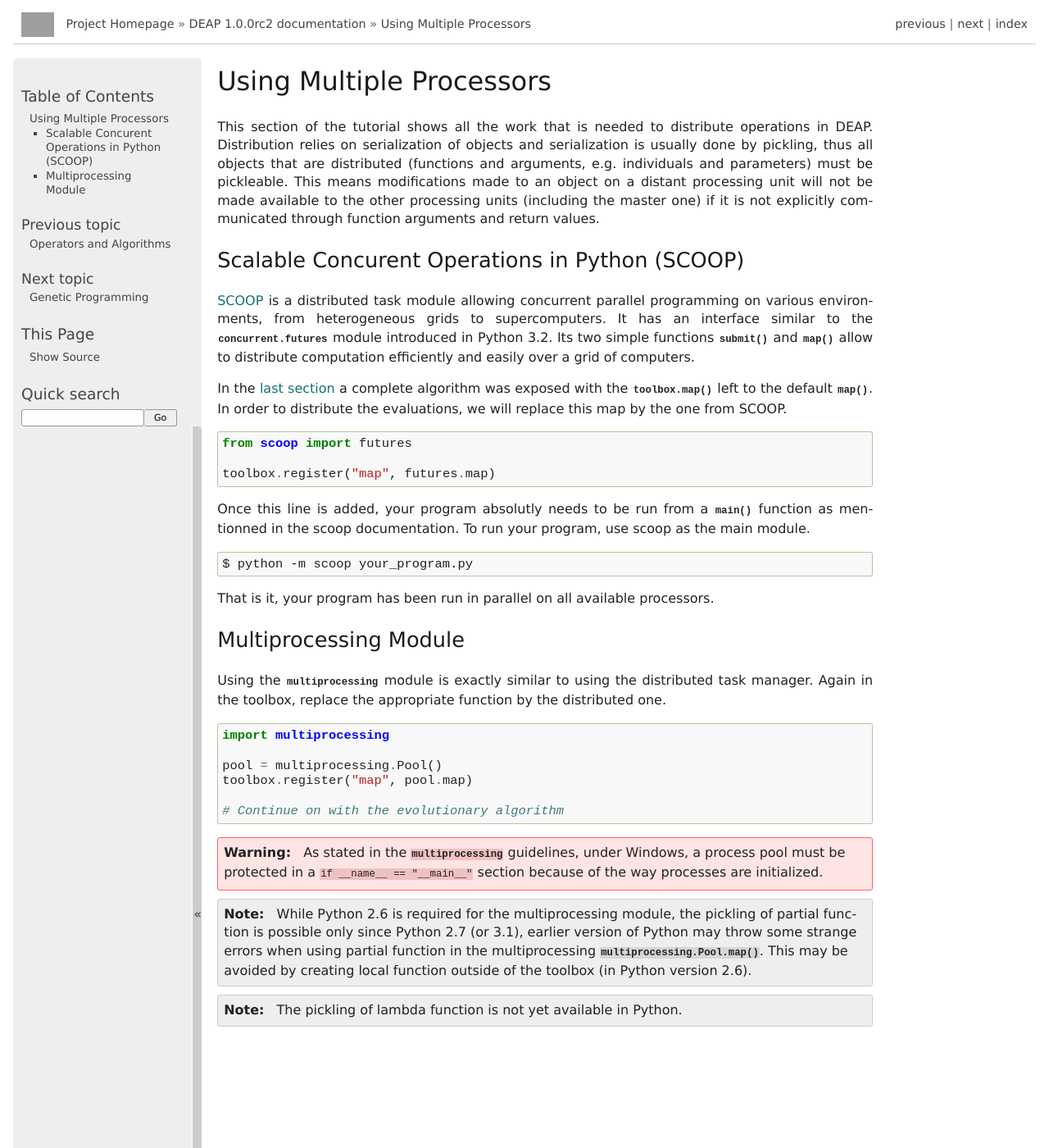
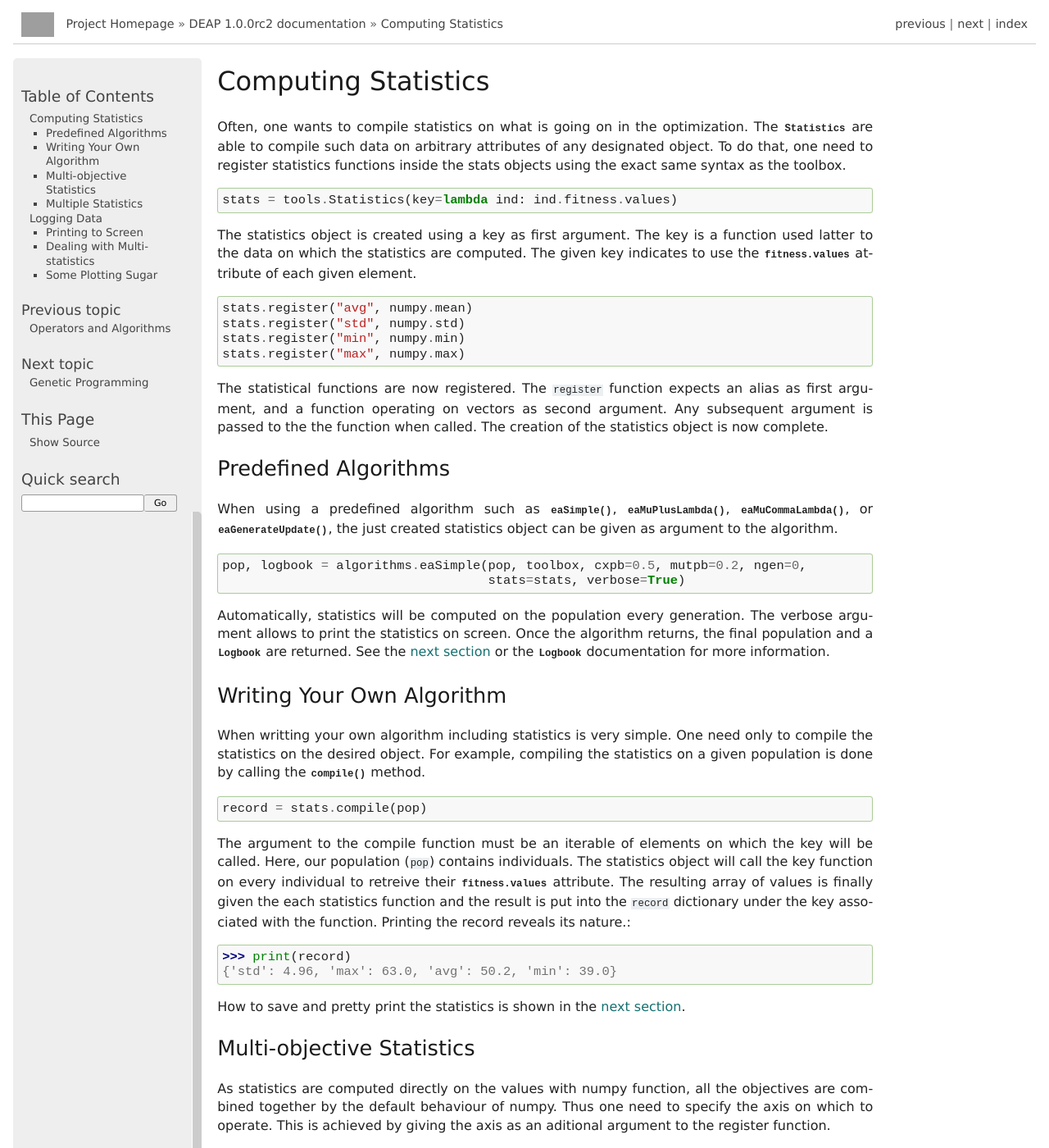
Before and after one commit to DEAP/deap, a Sphinx documentation site: the page built from doc/tutorials/basic/part3.rst, in a window 1280 px wide and 1400 px high. Shown: the whole window at 82% size. Built offline with Sphinx 7.4.7, drawn with Linux system fonts in a browser that asks for light colours; formulas are drawn with MathJax 3; pages that are not in the unit, such as notebooks, are missing from menus; some of the changed text lies outside the part shown; grey boxes are pictures that could not be loaded.

Commit message:
Added a whole tutorial on stats and logbook
--HG--
branch : dev

```diff
--- /dev/null
+++ b/doc/code/tutorials/part_3/logbook.py
@@ -0,0 +1,61 @@
+import pickle
+
+from deap import tools
+
+from stats import record
+
+logbook = tools.Logbook()
+logbook.record(gen=0, evals=30, **record)
+
+print(logbook)
+
+gen, avg = logbook.select("gen", "avg")
+
+pickle.dump(logbook, open("logbook.pkl", "w"))
+
+# Cleaning the pickle file ...
+import os
+os.remove("logbook.pkl")
+
+logbook.header = "gen", "avg", "spam"
+print(logbook)
+
+print(logbook.stream)
+logbook.record(gen=1, evals=15, **record)
+print(logbook.stream)
+
+from multistats import record
+
+logbook = tools.Logbook()
+logbook.record(gen=0, evals=30, **record)
+
+logbook.header = "gen", "evals", "fitness", "size"
+logbook.chapters["fitness"].header = "min", "avg", "max"
+logbook.chapters["size"].header = "min", "avg", "max"
+
+print(logbook)
+
+gen = logbook.select("gen")
+fit_mins = logbook.chapters["fitness"].select("min")
+size_avgs = logbook.chapters["size"].select("avg")
+
+import matplotlib.pyplot as plt
+
+fig, ax1 = plt.subplots()
+line1 = ax1.plot(gen, fit_mins, "b-", label="Minimum Fitness")
+ax1.set_xlabel("Generation")
+ax1.set_ylabel("Fitness", color="b")
+for tl in ax1.get_yticklabels():
+    tl.set_color("b")
+
+ax2 = ax1.twinx()
+line2 = ax2.plot(gen, size_avgs, "r-", label="Average Size")
+ax2.set_ylabel("Size", color="r")
+for tl in ax2.get_yticklabels():
+    tl.set_color("r")
+
+lns = line1 + line2
+labs = [l.get_label() for l in lns]
+ax1.legend(lns, labs, loc="center right")
+
+plt.show()
--- /dev/null
+++ b/doc/code/tutorials/part_3/multistats.py
@@ -0,0 +1,55 @@
+import operator
+import random
+
+import numpy
+
+from deap import algorithms
+from deap import base
+from deap import creator
+from deap import gp
+from deap import tools
+
+random.seed(0)
+
+stats_fit = tools.Statistics(key=lambda ind: ind.fitness.values)
+stats_size = tools.Statistics(key=len)
+mstats = tools.MultiStatistics(fitness=stats_fit, size=stats_size)
+mstats.register("avg", numpy.mean)
+mstats.register("std", numpy.std)
+mstats.register("min", numpy.min)
+mstats.register("max", numpy.max)
+
+creator.create("FitnessMin", base.Fitness, weights=(-1.0,))
+creator.create("Individual", gp.PrimitiveTree, fitness=creator.FitnessMin)
+
+pset = gp.PrimitiveSet("MAIN", 1)
+pset.addPrimitive(operator.add, 2)
+pset.addPrimitive(operator.mul, 2)
+pset.addEphemeralConstant("rand101", lambda: random.randint(-1,1))
+pset.renameArguments(ARG0='x')
+
+def evalSymbReg(individual, points):
+    # Transform the tree expression in a callable function
+    func = toolbox.compile(expr=individual)
+    # Evaluate the mean squared error between the expression
+    # and the real function : x**4 + x**3 + x**2 + x
+    sqerrors = ((func(x) - x**4 - x**3 - x**2 - x)**2 for x in points)
+    return sum(sqerrors) / len(points),
+
+toolbox = base.Toolbox()
+toolbox.register("expr", gp.genRamped, pset=pset, min_=1, max_=2)
+toolbox.register("individual", tools.initIterate, creator.Individual, toolbox.expr)
+toolbox.register("population", tools.initRepeat, list, toolbox.individual)
+
+toolbox.register("evaluate", evalSymbReg, points=[x/10. for x in range(-10,10)])
+toolbox.register("compile", gp.compile, pset=pset)
+
+pop = toolbox.population(n=100)
+
+# Evaluate the individuals
+fitnesses = map(toolbox.evaluate, pop)
+for ind, fit in zip(pop, fitnesses):
+    ind.fitness.values = fit
+
+record = mstats.compile(pop)
+print(record)
--- /dev/null
+++ b/doc/code/tutorials/part_3/stats.py
@@ -0,0 +1,51 @@
+import random
+
+import numpy
+
+from deap import algorithms
+from deap import base
+from deap import creator
+from deap import tools
+
+random.seed(0)
+
+stats = tools.Statistics(key=lambda ind: ind.fitness.values)
+stats.register("avg", numpy.mean)
+stats.register("std", numpy.std)
+stats.register("min", numpy.min)
+stats.register("max", numpy.max)
+
+def evalOneMax(individual):
+    return sum(individual),
+
+creator.create("FitnessMax", base.Fitness, weights=(1.0,))
+creator.create("Individual", list, fitness=creator.FitnessMax)
+
+toolbox = base.Toolbox()
+toolbox.register("attr_bool", random.randint, 0, 1)
+toolbox.register("individual", tools.initRepeat, creator.Individual, toolbox.attr_bool, 100)
+toolbox.register("population", tools.initRepeat, list, toolbox.individual)
+
+toolbox.register("evaluate", evalOneMax)
+
+pop = toolbox.population(n=100)
+
+# Evaluate the individuals
+fitnesses = map(toolbox.evaluate, pop)
+for ind, fit in zip(pop, fitnesses):
+    ind.fitness.values = fit
+
+record = stats.compile(pop)
+print(record)
+
+stats = tools.Statistics(key=lambda ind: ind.fitness.values)
+stats.register("avg", numpy.mean, axis=0)
+stats.register("std", numpy.std, axis=0)
+stats.register("min", numpy.min, axis=0)
+stats.register("max", numpy.max, axis=0)
+
+record = stats.compile(pop)
+print(record)
+
+pop, logbook = algorithms.eaSimple(pop, toolbox, cxpb=0.5, mutpb=0.2, ngen=0,
+                                   stats=stats, verbose=True)
--- a/doc/index.rst
+++ b/doc/index.rst
@@ -23,7 +23,7 @@ and many features to build your own evolutions.
 
 * **First steps:**
 
-  * :doc:`Overview <overview>`
+  * :doc:`Overview (Start Here!) <overview>`
   * :doc:`Installation <installation>`
 
 
@@ -31,7 +31,8 @@ and many features to build your own evolutions.
 
   * :doc:`Part 1: creating types <tutorials/basic/part1>`
   * :doc:`Part 2: operators and algorithms <tutorials/basic/part2>`
-  * :doc:`Part 3: using multiple processors <tutorials/basic/part3>`
+  * :doc:`Part 3: logging statistics <tutorials/basic/part3>`
+  * :doc:`Part 4: using multiple processors <tutorials/basic/part4>`
 
 
 * **Advanced tutorials:**
--- a/doc/tutorials/basic/part3.rst
+++ b/doc/tutorials/basic/part3.rst
@@ -1,133 +1,164 @@
-.. _distribution-deap:
+Computing Statistics
+====================
+Often, one wants to compile statistics on what is going on in the optimization.
+The :class:`~deap.tools.Statistics` are able to compile such data on arbitrary attributes of any designated object. To do that, one need to register statistics functions inside the stats objects using the exact same syntax as the toolbox.
 
-Using Multiple Processors
-=========================
+.. literalinclude:: /code/tutorials/part_3/stats.py
+   :lines: 12
 
-This section of the tutorial shows all the work that is needed to
-distribute operations in DEAP. Distribution relies on serialization of objects
-and serialization is usually done by pickling, thus all objects that are
-distributed (functions and arguments, e.g. individuals and parameters) must be
-pickleable. This means modifications made to an object on a distant processing
-unit will not be made available to the other processing units (including the
-master one) if it is not explicitly communicated through function arguments
-and return values.
+The statistics object is created using a key as first argument. The key is a function used latter to the data on which the statistics are computed. The given key indicates to use the :attr:`fitness.values` attribute of each given element.
 
-Scalable Concurent Operations in Python (SCOOP)
------------------------------------------------
-SCOOP_ is a distributed task module allowing concurrent parallel programming on
-various environments, from heterogeneous grids to supercomputers. It has an
-interface similar to the :mod:`concurrent.futures` module introduced in Python
-3.2. Its two simple functions :func:`~scoop.futures.submit` and
-:func:`~scoop.futures.map` allow to distribute computation efficiently and
-easily over a grid of computers.
+.. literalinclude:: /code/tutorials/part_3/stats.py
+   :lines: 13-16
 
-In the :ref:`last section <using-tools>` a complete algorithm was exposed with
-the :func:`toolbox.map` left to the default :func:`map`. In order to
-distribute the evaluations, we will replace this map by the one from SCOOP.
-::
+The statistical functions are now registered. The ``register`` function expects an alias as first argument, and a function operating on vectors as second argument. Any subsequent argument is passed to the the function when called. The creation of the statistics object is now complete.
 
-    from scoop import futures
+Predefined Algorithms
+---------------------
+When using a predefined algorithm such as :func:`~deap.algorithms.eaSimple`, :func:`~deap.algorithms.eaMuPlusLambda`, :func:`~deap.algorithms.eaMuCommaLambda`, or :func:`~deap.algorithms.eaGenerateUpdate`, the just created statistics object can be given as argument to the algorithm.
 
-    toolbox.register("map", futures.map)
+.. literalinclude:: /code/tutorials/part_3/stats.py
+   :lines: 50-51
 
-Once this line is added, your program absolutly needs to be run from a
-:func:`main` function as mentionned in the scoop documentation. To run your
-program, use scoop as the main module.
+Automatically, statistics will be computed on the population every generation. The verbose argument allows to print the statistics on screen. Once the algorithm returns, the final population and a :class:`~deap.tools.Logbook` are returned. See the :ref:`next section <logging>` or the :class:`~deap.tools.Logbook` documentation for more information.
 
-.. code-block:: bash
+Writing Your Own Algorithm
+--------------------------
+When writting your own algorithm including statistics is very simple. One need only to compile the statistics on the desired object. For example, compiling the statistics on a given population is done by calling the :meth:`~deap.tools.Statistics.compile` method.
 
-    $ python -m scoop your_program.py
+.. literalinclude:: /code/tutorials/part_3/stats.py
+   :lines: 38
 
-That is it, your program has been run in parallel on all available processors.
+The argument to the compile function must be an iterable of elements on which the key will be called. Here, our population (``pop``) contains individuals. The statistics object will call the key function on every individual to retreive their :attr:`fitness.values` attribute. The resulting array of values is finally given the each statistics function and the result is put into the ``record`` dictionary under the key associated with the function. Printing the record reveals its nature.::
 
-.. _SCOOP: http://scoop.googlecode.com/
+   >>> print(record)
+   {'std': 4.96, 'max': 63.0, 'avg': 50.2, 'min': 39.0}
 
-Multiprocessing Module
-----------------------
-Using the :mod:`multiprocessing` module is exactly similar to using the
-distributed task manager. Again in the
-toolbox, replace the appropriate function by the distributed one.
-::
+How to save and pretty print the statistics is shown in the :ref:`next section <logging>`.
 
-    import multiprocessing
+Multi-objective Statistics
+--------------------------
+As statistics are computed directly on the values with numpy function, all the objectives are combined together by the default behaviour of numpy. Thus one need to specify the axis on which to operate. This is achieved by giving the axis as an aditional argument to the register function.
 
-    pool = multiprocessing.Pool()
-    toolbox.register("map", pool.map)
+.. literalinclude:: /code/tutorials/part_3/stats.py
+   :lines: 41-45
 
-    # Continue on with the evolutionary algorithm
+One can always specify the axis even in the case of single objective. The only effect is to produce a different output as the objects are numpy arrays.
 
-.. warning::
-   As stated in the :mod:`multiprocessing` guidelines, under Windows, a
-   process pool must be protected in a ``if __name__ == "__main__"`` section
-   because of the way processes are initialized.
+   >>> print(record)
+   {'std': array([ 4.96]), 'max': array([ 63.]), 'avg': array([ 50.2]),
+   'min': array([ 39.])}
+
+Multiple Statistics
+-------------------
+It is also possible to compute statistics on different attributes of the population individuals. For instance, it is quite common in genetic programming to have statistics on the height of the trees in addition to the the fitness. One can combine multiple :class:`~deap.tools.Statistics` object in a :class:`~deap.tools.MultiStatistics`
+
+.. literalinclude:: /code/tutorials/part_3/multistats.py
+   :lines: 14-16
+
+Two statistics object are created as earlier. The second object will retreive the size of the individuals by calling :func:`len` on each of them. Once created the statistics objects are given to a MultiStatistics one, where the arguments are given with keywords. The keywords will serve to identify the different statistics. The statistical functions can be registered only once in the multi-statistics or individually in each statistics.
+
+.. literalinclude:: /code/tutorials/part_3/multistats.py
+   :lines: 17-20
+
+The multi-statistics can be given to an algorithm or they can be compiled using the exact same procedure as the simple statistics.
+
+.. literalinclude:: /code/tutorials/part_3/multistats.py
+   :lines: 54
+
+This time the ``record`` is a dictionary of dictionaries. The first level contains the keywords under which the statistics objects have been registered and the second level is similar to the previous simple statistics object.::
+
+   >>> print(record)
+   {'fitness': {'std': 1.64, 'max': 6.86, 'avg': 1.71, 'min': 0.166},
+   'size': {'std': 1.89, 'max': 7, 'avg': 4.54, 'min': 3}}
+
+.. _logging:
+
+Logging Data
+============
+Once the data is produced by the statistics (or multi-statistics), one can save it for further use in a :class:`~deap.tools.Logbook`. The logbook is intended to be a chronological sequence of entries (as dictionaries). It is directly compliant with the type of data returned by the statistics objects, but not limited to this data. In fact, anything can be incorporated in an entry of the logbook.
+
+.. literalinclude:: /code/tutorials/part_3/logbook.py
+   :lines: 7-8
+
+The :meth:`~deap.tools.Logbook.record` method takes a variable number of argument, each of which is a data to be recorded. In the last example, we saved the generation, the number of evaluations and everything contained in the ``record`` produced by a statistics object using the start magic. All record will be kept in the logbook until its destruction.
+
+After a number of records, one may want to retreive the information contained in the logbook.
+
+.. literalinclude:: /code/tutorials/part_3/logbook.py
+   :lines: 12
+
+The :meth:`~deap.tools.Logbook.select` method provides a way to retrieve all the information associated with a keyword in all records. The :meth:`~deap.tools.Logbook.select` method takes a variable number of string arguments, which are exactly the keyword used in the record or statistics object. Here, we retrieved the generation and the average fitness using a single call to select.
+
+A logbook is a picklable object (as long as all inserted objects are picklable) providing a very nice way to save the statistics of an evolution on disk.
+
+.. literalinclude:: /code/tutorials/part_3/logbook.py
+   :lines: 1,14
 
 .. note::
-   While Python 2.6 is required for the multiprocessing module, the pickling
-   of partial function is possible only since Python 2.7 (or 3.1), earlier
-   version of Python may throw some strange errors when using partial function
-   in the multiprocessing :func:`multiprocessing.Pool.map`. This may be
-   avoided by creating local function outside of the toolbox (in Python
-   version 2.6).
 
-.. note::
-   The pickling of lambda function is not yet available in Python.
+   Every algorithm returns a logbook containing the statistics for every generation and the number of evaluation for the whole evolution.
+
+Printing to Screen
+------------------
+A logbook can be printed to screen or file. Its :meth:`~deap.tools.Logbook.__str__` method returns a header of each key inserted in the first record and the complete logbook for each of these keys. The row are in chronological order of insertion while the columns are in an undefined order. The easiest way to specify an order is to set the :attr:`~deap.tools.Logbook.header` attribute to a list of strings specifying the order of the columns.
+
+.. literalinclude:: /code/tutorials/part_3/logbook.py
+   :lines: 20
+
+The result is ::
+
+   >>> print(logbook)
+   gen   avg      spam
+   0     [ 50.2]
+
+A column name containing no entry in a specific record will be left blank as for the ``spam`` column in the las example.
+
+A logbook also contains a stream property returning only the yet unprinted entries. ::
+
+   >>> print(logbook.stream)
+   gen   avg      spam
+   0     [ 50.2]
+   >>> logbook.record(gen=1, evals=15, **record)
+   >>> print(logbook.stream)
+   1     [ 50.2]
 
 
-.. Parallel Evaluation
-.. -------------------
-.. The multiprocessing example shows how to use the :mod:`multiprocessing` module
-.. in order to enhance the computing power during the evaluations. First the
-.. toolbox contains a method named :func:`~deap.map`, this method has the same
-.. function as the built-in :func:`map` function. In order to use the
-.. multiprocessing module into the built-in :mod:`~deap.algorithms`, the only
-.. thing to do is to replace the map operation by a parallel one. Then the
-.. difference between the `Multiprocessing One Max Example
-.. <http://deap.googlecode.com/hg/examples/mpga_onemax.py>`_ and the `Regular One
-.. Max Example <http://deap.googlecode.com/hg/examples/ga_onemax.py>`_ is the
-.. addition of these two lines
-.. ::
-..
-..    # Process Pool of 4 workers
-..    pool = multiprocessing.Pool(processes=4)
-..    tools.register("map", pool.map)
-..
-.. Parallel Variation
-.. ------------------
-..
-.. The paralellization of the variation operators is not directly supported in
-.. the algorithms, although it is still possible. What one needs is to create its
-.. own algorithm (from one in the algorithm module for example) and change the
-.. desired lines in order to use the :meth:`~deap.toolbox.map` method from the
-.. toolbox. This may be achieved for example, for the crossover operation from
-.. the :func:`~deap.algorithms.eaSimple` algorithm by replacing the crossover part
-.. of the algorithms by
-.. ::
-..
-..     parents1 = list()
-..     parents2 = list()
-..     to_replace = list()
-..     for i in range(1, len(offspring), 2):
-..         if random.random() < cxpb:
-..             parents1.append(offspring[i - 1])
-..             parents2.append(offspring[i])
-..             to_replace.append(i - 1)
-..             to_replace.append(i)
-..
-..     children = tools.map(tools.mate, (parents1, parents2))
-..
-..     for i, child in zip(to_replace, children):
-..         del child.fitness.values
-..         offspring[i] = child
-..
-.. Since the multiprocessing map does take a single iterable we must
-.. bundle/unbundle the parents, respectively by creating a tuple in the
-.. :func:`tools.map` function of the preceding code example and the following
-.. decorator on the crossover function.
-.. ::
-..
-..     def unbundle(func):
-..         def wrapUnbundle(bundled):
-..             return func(*bundled)
-..         return wrapUnbundle
-..
-..     tools.decorate("mate", unbundle)
+Dealing with Multi-statistics
+-----------------------------
+The logbook is able to cope with the dictionary of dictionaries return by the :class:`~deap.tools.MultiStatistics` object. In fact, it will log the data in a :attr:`~deap.tools.Logbook.chapters` for each sub dictionary contained in the record. Thus, a *multi* record can be used exactly as a record.
+
+.. literalinclude:: /code/tutorials/part_3/logbook.py
+   :lines: 29-30
+
+One difference is the ordering of the columns, where we can specify an order for the chapters and their content as follow.
+
+.. literalinclude:: /code/tutorials/part_3/logbook.py
+   :lines: 32-34
+
+The resulting output is ::
+
+   >>> print(logbook)
+                        fitness                 size
+               -------------------------  ---------------
+   gen   evals min      avg      max      min   avg   max
+   0     30    0.165572 1.71136  6.85956  3     4.54  7
+
+Retrieving the data is also done through the chapters.
+
+.. literalinclude:: /code/tutorials/part_3/logbook.py
+   :lines: 38-40
+
+The generations, minimum fitness and average size are obtained in order. If some data is not available, a :data:`None` appears in the vector.
+
+Some Plotting Sugar
+-------------------
+One of the most common operation when an optimization is finished is to plot the data during the evolution. The :class:`~deap.tools.Logbook` allows to do this very efficiently. Using the select method, one can retrieve the desired data and plot it using matplotlib.
+
+.. literalinclude:: /code/tutorials/part_3/logbook.py
+   :lines: 38-41,42-61
+
+When added to the symbolic regression example it gives
+
+.. image:: /_images/twin_logbook.png
+   :width: 50%
```
Also changed, not shown: doc/tutorials/basic/part4.rst (added, +133 -0 lines), doc/_images/twin_logbook.png (added).
